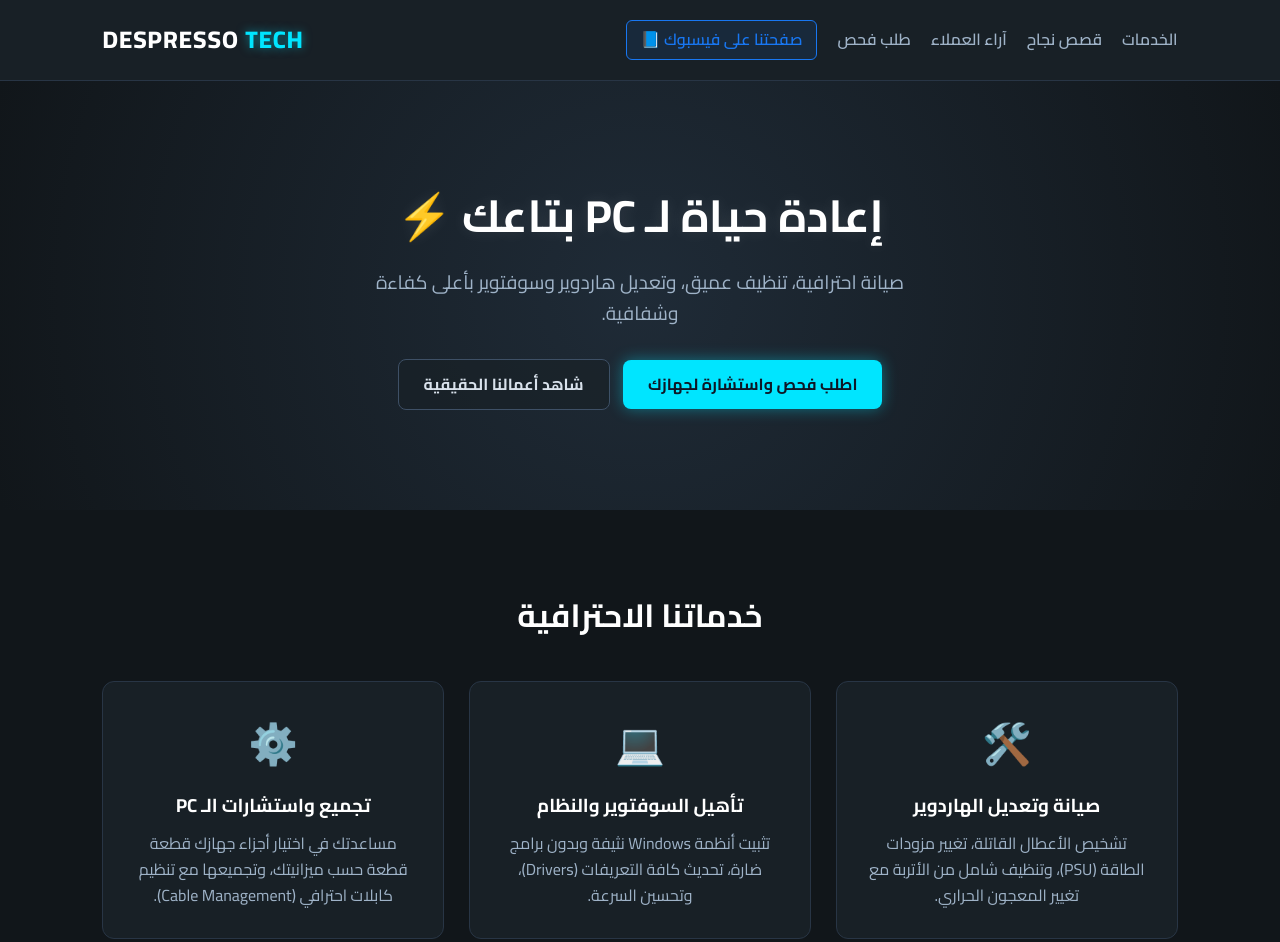
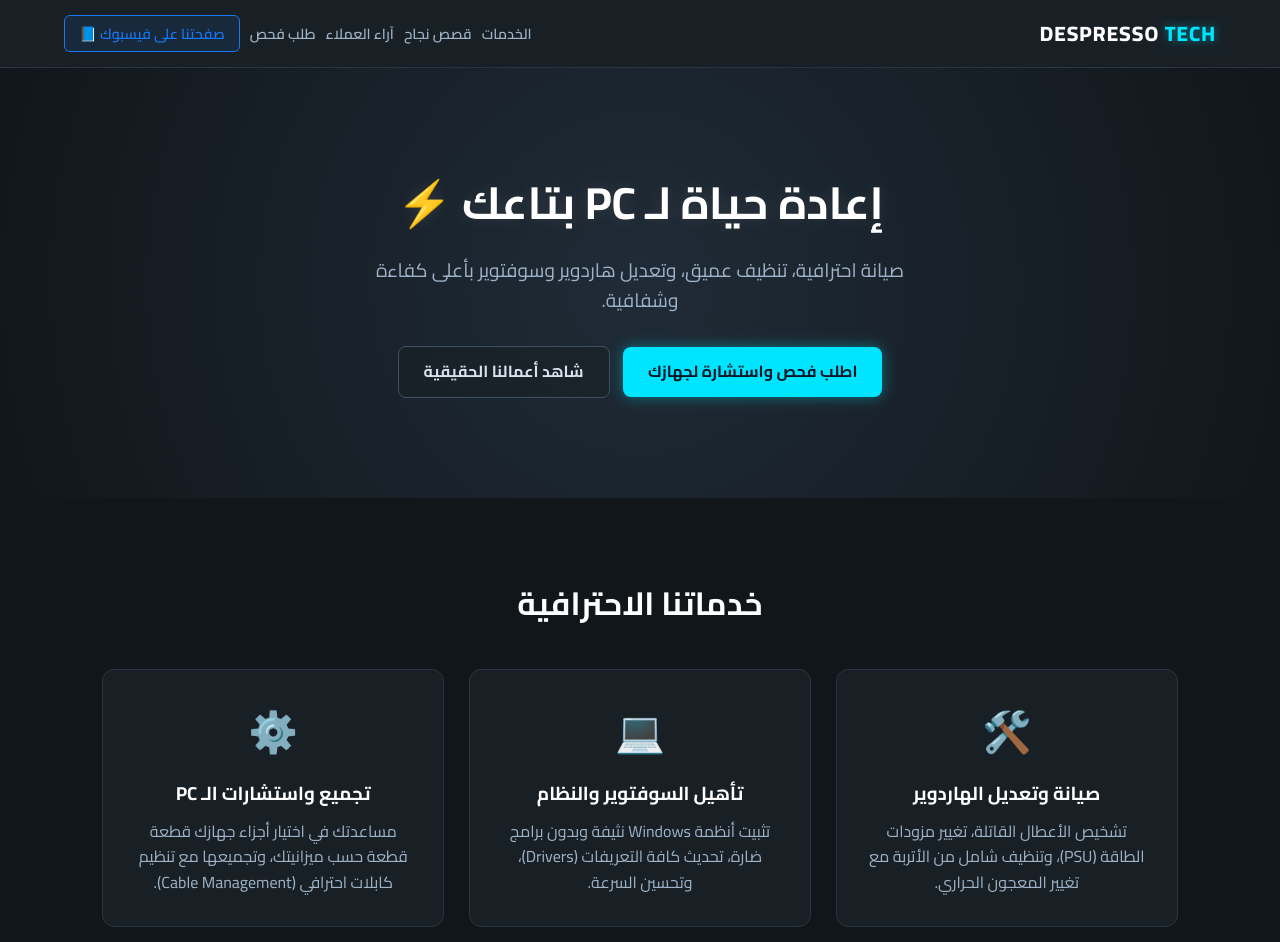
Before and after one commit to KerolosShokry/DespressoTech, a plain HTML site: page index.html in a window 1280 px wide. Shown: the top 942 px of the page. Drawn offline with Linux system fonts and the light colour scheme.

Commit message:
style.css

```diff
--- a/style.css
+++ b/style.css
@@ -11,23 +11,23 @@ body {
     line-height: 1.6;
 }
 
-/* Navbar */
+/* Navbar Responsive Fix */
 .navbar {
     display: flex;
     justify-content: space-between;
     align-items: center;
-    padding: 20px 8%;
+    padding: 15px 5%;
     background: #182026;
     border-bottom: 1px solid #283545;
-    direction: rtl; /* لضمان ترتيب الـ Flexbox بشكل صحيح */
+    flex-wrap: wrap; /* يمنع خروج العناصر برة الشاشة */
+    gap: 15px;
 }
 
 .logo {
-    font-size: 1.5rem;
+    font-size: 1.3rem;
     font-weight: 800;
     color: #ffffff;
     letter-spacing: 1px;
-    order: 2; /* نقل الاسم Despresso Tech لأقصى الشمال */
 }
 
 .logo span {
@@ -36,22 +36,18 @@ body {
 }
 
 nav {
-    order: 1; /* نقل قائمة الروابط والفيسبوك لأقصى اليمين */
     display: flex;
     align-items: center;
-    gap: 20px;
+    flex-wrap: wrap;
+    gap: 10px;
 }
 
 nav a {
     color: #9fb3c8;
     text-decoration: none;
-    margin-left: 0; /* إلغاء الـ margin القديم */
     font-weight: 600;
+    font-size: 0.9rem;
     transition: 0.3s;
-}
-
-nav a:hover {
-    color: #00e5ff;
 }
 
 .btn-facebook {
```
